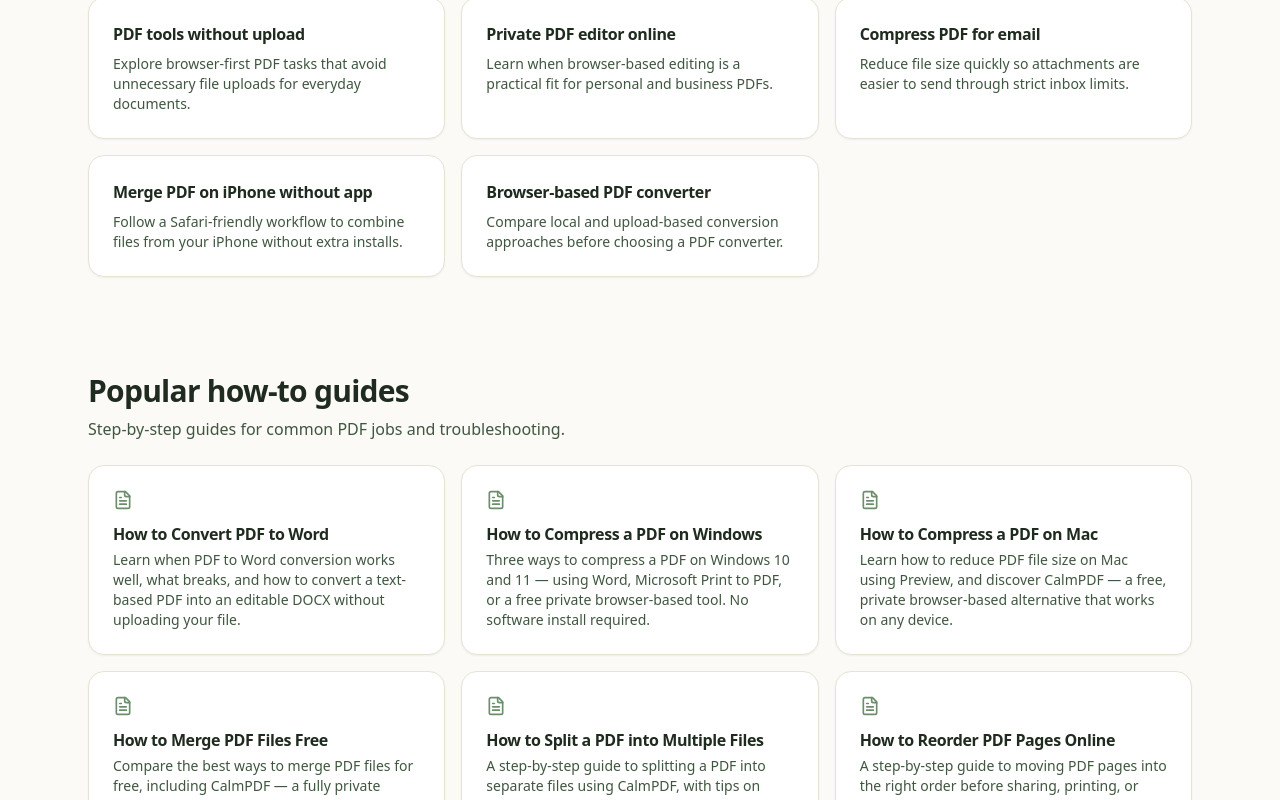
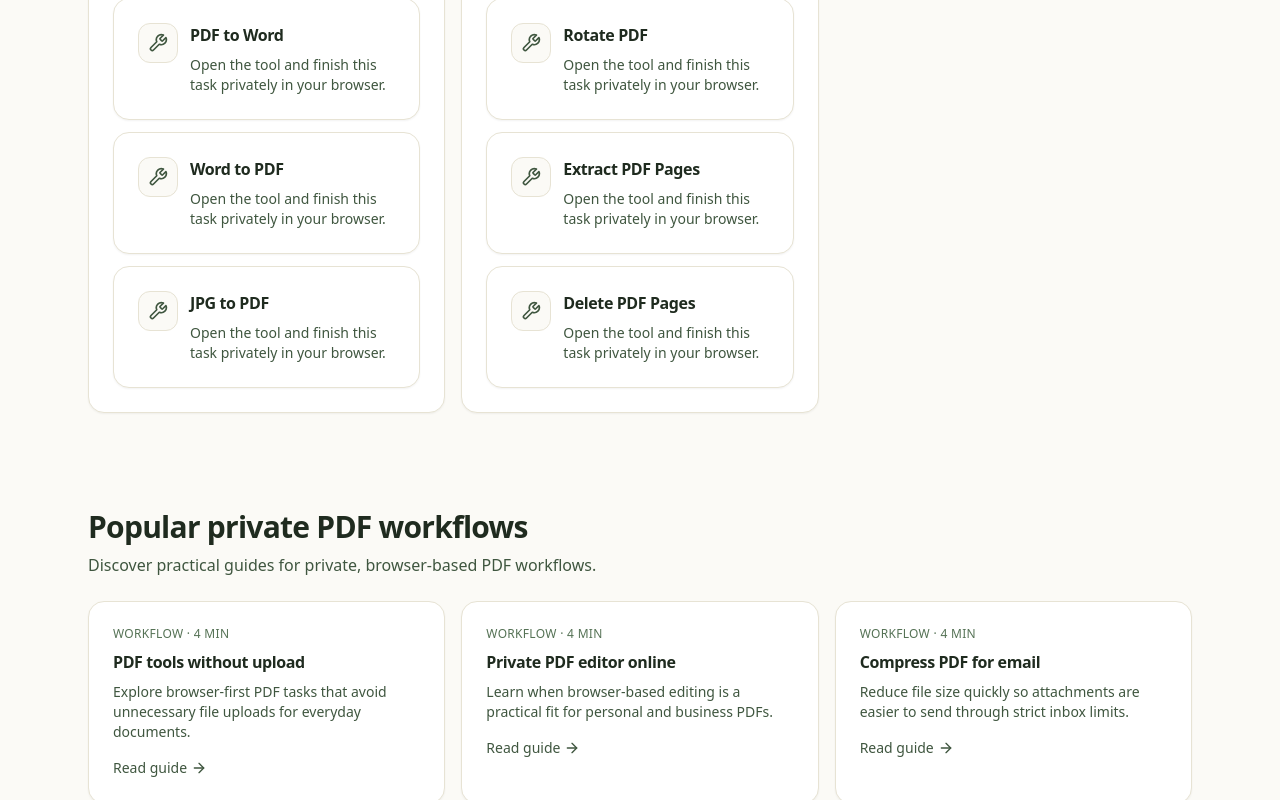
Before and after one commit to lorenzo-gu/calmpdf, a Next.js app: page / in a window 1280 px wide. Shown: the part 1540-2340 px from the top of the page. Built offline with nearby package versions, Linux system fonts and the light colour scheme.

Commit message:
Create reusable related-tool and editorial card components

```diff
--- a/src/app/how-to/page.tsx
+++ b/src/app/how-to/page.tsx
@@ -1,7 +1,7 @@
 import type { Metadata } from "next";
-import Link from "next/link";
 import { SITE } from "@/lib/site";
 import { PUBLISHED_BLOG_POSTS, type Post } from "@/content/posts";
+import { EditorialCard } from "@/components/cards";
 
 export const metadata: Metadata = {
   title: "PDF How-to Guides | CalmPDF",
@@ -68,14 +68,14 @@ export default function HowToIndexPage() {
             {cluster.posts.length > 0 ? (
               <div className="mt-4 grid gap-4 sm:grid-cols-2">
                 {cluster.posts.map((post) => (
-                  <Link
+                  <EditorialCard
                     key={post.slug}
                     href={`/how-to/${post.slug}`}
-                    className="card no-underline hover:border-sage-300 transition-colors"
-                  >
-                    <h3 className="font-semibold text-sage-900">{post.title}</h3>
-                    <p className="mt-2 text-sm text-sage-700">{post.description}</p>
-                  </Link>
+                    title={post.title}
+                    description={post.description}
+                    category={cluster.title}
+                    readTime="5 min"
+                  />
                 ))}
               </div>
             ) : (
@@ -92,15 +92,18 @@ export default function HowToIndexPage() {
         <p className="mt-2 text-sm text-sage-700">
           Looking for a quick path to common outcomes? Start with these workflow landing pages.
         </p>
-        <ul className="mt-4 grid gap-3 sm:grid-cols-2">
+        <div className="mt-4 grid gap-3 sm:grid-cols-2">
           {workflowLinks.map((link) => (
-            <li key={link.href}>
-              <Link href={link.href} className="card block no-underline hover:border-sage-300 transition-colors">
-                {link.label}
-              </Link>
-            </li>
+            <EditorialCard
+              key={link.href}
+              href={link.href}
+              title={link.label}
+              description="A concise workflow for completing this outcome with browser-based PDF tools."
+              category="Workflow"
+              readTime="4 min"
+            />
           ))}
-        </ul>
+        </div>
       </section>
     </main>
   );
--- a/src/app/page.tsx
+++ b/src/app/page.tsx
@@ -1,8 +1,9 @@
 import Link from "next/link";
-import { ShieldCheck, Zap, Wifi, FileText } from "lucide-react";
+import { ShieldCheck, Zap, Wifi, Wrench } from "lucide-react";
 import { TOOLS } from "@/content/tools";
 import { PUBLISHED_BLOG_POSTS } from "@/content/posts";
 import { SITE } from "@/lib/site";
+import { RelatedToolCard, EditorialCard } from "@/components/cards";
 
 const TOOL_GROUPS = [
   {
@@ -153,15 +154,11 @@ export default function HomePage() {
             <div key={group.title} className="card">
               <h3 className="font-semibold text-sage-900">{group.title}</h3>
               <p className="mt-2 text-sm text-sage-700">{group.description}</p>
-              <ul className="mt-4 space-y-2">
+              <div className="mt-4 grid gap-3">
                 {group.links.map((link) => (
-                  <li key={link.href}>
-                    <Link href={link.href} className="text-sage-700 hover:text-sage-900 underline underline-offset-4">
-                      {link.label}
-                    </Link>
-                  </li>
+                  <RelatedToolCard key={link.href} href={link.href} title={link.label} description="Open the tool and finish this task privately in your browser." icon={<Wrench className="h-5 w-5" />} />
                 ))}
-              </ul>
+              </div>
             </div>
           ))}
         </div>
@@ -174,10 +171,7 @@ export default function HomePage() {
         </p>
         <div className="mt-6 grid gap-4 sm:grid-cols-2 lg:grid-cols-3">
           {PRIVATE_WORKFLOWS.map((workflow) => (
-            <Link key={workflow.href} href={workflow.href} className="card no-underline hover:border-sage-300 transition-colors min-w-0 h-full">
-              <h3 className="font-semibold text-sage-900 break-words">{workflow.label}</h3>
-              <p className="mt-2 text-sm text-sage-700">{workflow.description}</p>
-            </Link>
+            <EditorialCard key={workflow.href} href={workflow.href} title={workflow.label} description={workflow.description} category="Workflow" readTime="4 min" />
           ))}
         </div>
       </section>
@@ -187,11 +181,7 @@ export default function HomePage() {
         <p className="mt-2 text-sage-700 max-w-2xl">Step-by-step guides for common PDF jobs and troubleshooting.</p>
         <div className="mt-6 grid gap-4 sm:grid-cols-2 lg:grid-cols-3">
           {featuredGuides.map((guide) => (
-            <Link key={guide.slug} href={`/how-to/${guide.slug}`} className="card no-underline hover:border-sage-300 transition-colors min-w-0 h-full">
-              <FileText className="h-5 w-5 text-sage-500" />
-              <h3 className="mt-3 font-semibold text-sage-900 break-words">{guide.title}</h3>
-              <p className="mt-1 text-sm text-sage-700">{guide.description}</p>
-            </Link>
+            <EditorialCard key={guide.slug} href={`/how-to/${guide.slug}`} title={guide.title} description={guide.description} category="How-to" readTime="5 min" />
           ))}
         </div>
       </section>
--- a/src/components/ToolShell.tsx
+++ b/src/components/ToolShell.tsx
@@ -1,10 +1,10 @@
-import Link from "next/link";
 import { Breadcrumbs } from "@/components/Breadcrumbs";
-import { ShieldCheck, Zap, Wifi } from "lucide-react";
+import { ShieldCheck, Zap, Wifi, Wrench } from "lucide-react";
 import type { Tool } from "@/content/tools";
 import { TOOLS } from "@/content/tools";
 import { SoftwareAppJsonLd, HowToJsonLd, FaqJsonLd, BreadcrumbJsonLd } from "./JsonLd";
 import { FooterAd, HeaderAd, InArticleAd } from "@/components/AdUnits";
+import { RelatedToolCard, EditorialCard } from "@/components/cards";
 
 export function ToolShell({
   tool,
@@ -131,27 +131,28 @@ export function ToolShell({
 
       {relatedGuides.length > 0 && (
         <section className="mx-auto max-w-content px-4 md:px-6 py-10">
-          <h2 className="text-2xl font-semibold mb-6">Related guides</h2>
-          <ul className="list-disc pl-6 space-y-2 text-sage-800">
+          <h2 className="text-2xl font-semibold mb-2">Related guides</h2>
+          <p className="text-sage-700 max-w-2xl">Practical walkthroughs to help you finish this workflow faster.</p>
+          <div className="mt-6 grid gap-4 sm:grid-cols-2 lg:grid-cols-3">
             {relatedGuides.map((guide) => (
-              <li key={guide.href}>
-                <Link href={guide.href} className="underline underline-offset-2 hover:text-sage-950">
-                  {guide.label}
-                </Link>
-              </li>
+              <EditorialCard
+                key={guide.href}
+                href={guide.href}
+                title={guide.label}
+                description="Step-by-step instructions for this PDF task, including common pitfalls to avoid."
+                category="How-to"
+              />
             ))}
-          </ul>
+          </div>
         </section>
       )}
 
       <section className="mx-auto max-w-content px-4 md:px-6 py-10">
-        <h2 className="text-2xl font-semibold mb-6">Related PDF tools</h2>
-        <div className="grid gap-4 md:grid-cols-3">
+        <h2 className="text-2xl font-semibold mb-2">Related PDF tools</h2>
+        <p className="text-sage-700 max-w-2xl">Continue with the next PDF action using these related browser-based tools.</p>
+        <div className="mt-6 grid gap-4 md:grid-cols-3">
           {related.map((t) => (
-            <Link key={t.slug} href={`/${t.slug}`} className="card no-underline hover:border-sage-300 transition-colors">
-              <h3 className="font-semibold text-sage-900">{t.h1}</h3>
-              <p className="mt-2 text-sm text-sage-700">{t.tagline}</p>
-            </Link>
+            <RelatedToolCard key={t.slug} href={`/${t.slug}`} title={t.h1} description={t.tagline} icon={<Wrench className="h-5 w-5" />} />
           ))}
         </div>
       </section>
--- /dev/null
+++ b/src/components/cards.tsx
@@ -0,0 +1,58 @@
+import type { ReactNode } from "react";
+import Link from "next/link";
+import { ArrowRight, FileText } from "lucide-react";
+
+type BaseCardProps = {
+  href: string;
+  title: string;
+  description: string;
+};
+
+type RelatedToolCardProps = BaseCardProps & {
+  icon?: ReactNode;
+};
+
+export function RelatedToolCard({ href, title, description, icon }: RelatedToolCardProps) {
+  return (
+    <Link
+      href={href}
+      className="group card no-underline h-full min-w-0 border-sand-200 transition-all duration-200 hover:-translate-y-0.5 hover:border-sage-300 focus-visible:outline-none focus-visible:ring-2 focus-visible:ring-sage-400"
+    >
+      <div className="flex items-start gap-3">
+        <span className="inline-flex h-10 w-10 shrink-0 items-center justify-center rounded-xl border border-sand-200 bg-sand-50 text-sage-700">
+          {icon ?? <FileText className="h-5 w-5" />}
+        </span>
+        <div className="min-w-0">
+          <h3 className="font-semibold text-sage-900 break-words">{title}</h3>
+          <p className="mt-2 text-sm text-sage-700">{description}</p>
+        </div>
+      </div>
+    </Link>
+  );
+}
+
+type EditorialCardProps = BaseCardProps & {
+  category?: string;
+  readTime?: string;
+};
+
+export function EditorialCard({ href, title, description, category, readTime }: EditorialCardProps) {
+  return (
+    <Link
+      href={href}
+      className="group card no-underline h-full min-w-0 border-sand-200 transition-all duration-200 hover:-translate-y-0.5 hover:border-sage-300 focus-visible:outline-none focus-visible:ring-2 focus-visible:ring-sage-400"
+    >
+      {(category || readTime) && (
+        <p className="text-xs font-medium uppercase tracking-wide text-sage-600">
+          {category}{category && readTime ? " · " : ""}{readTime}
+        </p>
+      )}
+      <h3 className="mt-2 font-semibold text-sage-900 break-words">{title}</h3>
+      <p className="mt-2 text-sm text-sage-700">{description}</p>
+      <span className="mt-4 inline-flex items-center gap-1 text-sm font-medium text-sage-800">
+        Read guide
+        <ArrowRight className="h-4 w-4 transition-transform group-hover:translate-x-0.5" />
+      </span>
+    </Link>
+  );
+}
```
